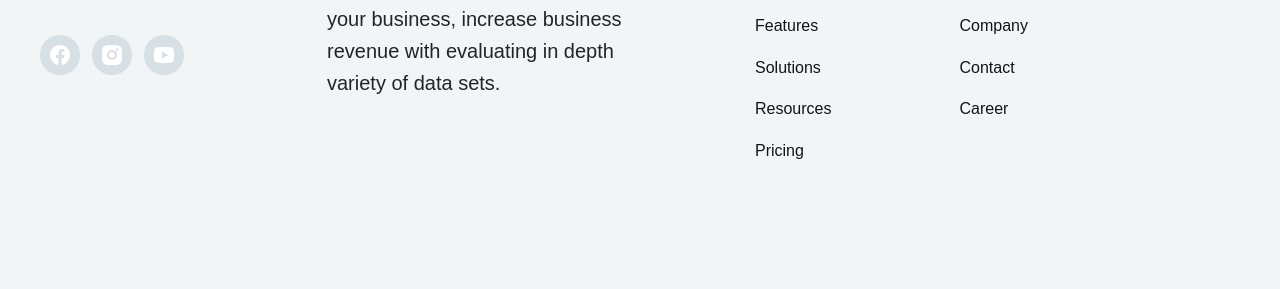
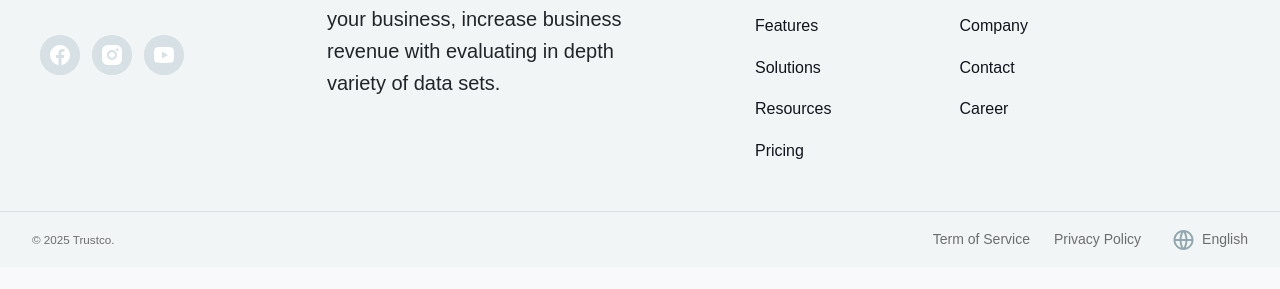
Before and after one commit to abhiborana/trustco-solo, a plain HTML site: page index.html in a window 1280 px wide. Shown: the part 5711-6000 px from the top of the page. After the commit the page ends 5978 px from the top, so only its background shows below. Drawn offline with Linux system fonts and the light colour scheme; files whose address does not match are found by name.

Commit message:
add: credits added below footer

```diff
--- a/index.html
+++ b/index.html
@@ -404,7 +404,26 @@
                 </nav>
             </div>
         </div>
-        <footer></footer>
+        <div class="site-credits">
+            <div class="site-credits-left">
+                <small id="copyright">©2022-2023 Trustco.</small>
+            </div>
+            <div class="site-credits-right">
+                <div class="site-credits-links">
+                    <a href="/terms">Term of Service</a>
+                    <a href="/privacy">Privacy Policy</a>
+                </div>
+                <div class="language-switcher">
+                    <svg width="21" height="20" viewBox="0 0 21 20" fill="none" xmlns="http://www.w3.org/2000/svg">
+                        <path
+                            d="M10.5 20C4.977 20 0.5 15.523 0.5 10C0.5 4.477 4.977 0 10.5 0C16.023 0 20.5 4.477 20.5 10C20.5 15.523 16.023 20 10.5 20ZM8.21 17.667C7.22341 15.5743 6.65187 13.3102 6.527 11H2.562C2.75659 12.5389 3.39392 13.9882 4.39657 15.1717C5.39922 16.3552 6.72401 17.2221 8.21 17.667ZM8.53 11C8.681 13.439 9.378 15.73 10.5 17.752C11.6523 15.6766 12.3254 13.3695 12.47 11H8.53ZM18.438 11H14.473C14.3481 13.3102 13.7766 15.5743 12.79 17.667C14.276 17.2221 15.6008 16.3552 16.6034 15.1717C17.6061 13.9882 18.2434 12.5389 18.438 11ZM2.562 9H6.527C6.65187 6.68979 7.22341 4.42569 8.21 2.333C6.72401 2.77788 5.39922 3.64475 4.39657 4.8283C3.39392 6.01184 2.75659 7.4611 2.562 9ZM8.531 9H12.469C12.3248 6.6306 11.652 4.32353 10.5 2.248C9.34768 4.32345 8.67456 6.63052 8.53 9H8.531ZM12.79 2.333C13.7766 4.42569 14.3481 6.68979 14.473 9H18.438C18.2434 7.4611 17.6061 6.01184 16.6034 4.8283C15.6008 3.64475 14.276 2.77788 12.79 2.333Z"
+                            fill="#92A7B0" />
+                    </svg>
+                    <span>English</span>
+                </div>
+            </div>
+        </div>
+    </footer>
 
     <!-- Add JavaScript before closing body tag -->
     <script>
@@ -421,6 +440,13 @@
             menuButton.addEventListener('click', toggleMenu);
             overlay.addEventListener('click', toggleMenu);
         });
+
+        // Update copyright year
+        document.addEventListener('DOMContentLoaded', function () {
+            const currentYear = new Date().getFullYear();
+            const copyright = document.getElementById('copyright');
+            copyright.textContent = `© ${currentYear} Trustco.`;
+        });
     </script>
 </body>
 
--- a/style.css
+++ b/style.css
@@ -1506,7 +1506,7 @@ header{
 /* Footer Styles */
 footer {
     background-color: #F2F5F6;
-    padding: 4rem 2rem;
+    padding: 4rem 0 0 0 ;
 }
 
 .footer-content {
@@ -1630,3 +1630,75 @@ p{
         justify-content: flex-start;
     }
 }
+
+/* Site Credits Styles */
+.site-credits {
+    /* background-color: white; */
+    padding: 1rem 2rem;
+    border-top: 1px solid #D7E0E5;
+    display: flex;
+    justify-content: space-between;
+    align-items: center;
+    width: 100%;
+}
+
+.site-credits-left {
+    color: #6c6d6e;
+    font-size: 0.875rem;
+}
+
+.site-credits-right {
+    display: flex;
+    align-items: center;
+    gap: 2rem;
+}
+
+.site-credits-links {
+    display: flex;
+    gap: 1.5rem;
+}
+
+.site-credits-links a {
+    color: #6c6d6e;
+    font-size: 0.875rem;
+    text-decoration: none;
+    transition: color 0.3s ease;
+}
+
+.site-credits-links a:hover {
+    color: #043A53;
+    text-decoration: none;
+}
+
+.language-switcher {
+    display: flex;
+    align-items: center;
+    gap: 0.5rem;
+    color: #6c6d6e;
+    font-size: 0.875rem;
+    cursor: pointer;
+}
+
+.language-switcher img {
+    width: 20px;
+    height: 20px;
+}
+
+@media screen and (max-width: 768px) {
+    .site-credits {
+        flex-direction: column;
+        gap: 1rem;
+        text-align: center;
+        padding: 1rem;
+    }
+
+    .site-credits-right {
+        flex-direction: column;
+        gap: 1rem;
+    }
+
+    .site-credits-links {
+        flex-direction: column;
+        gap: 0.75rem;
+    }
+}
```
Lines whose indentation alone changed are shown as unchanged.
